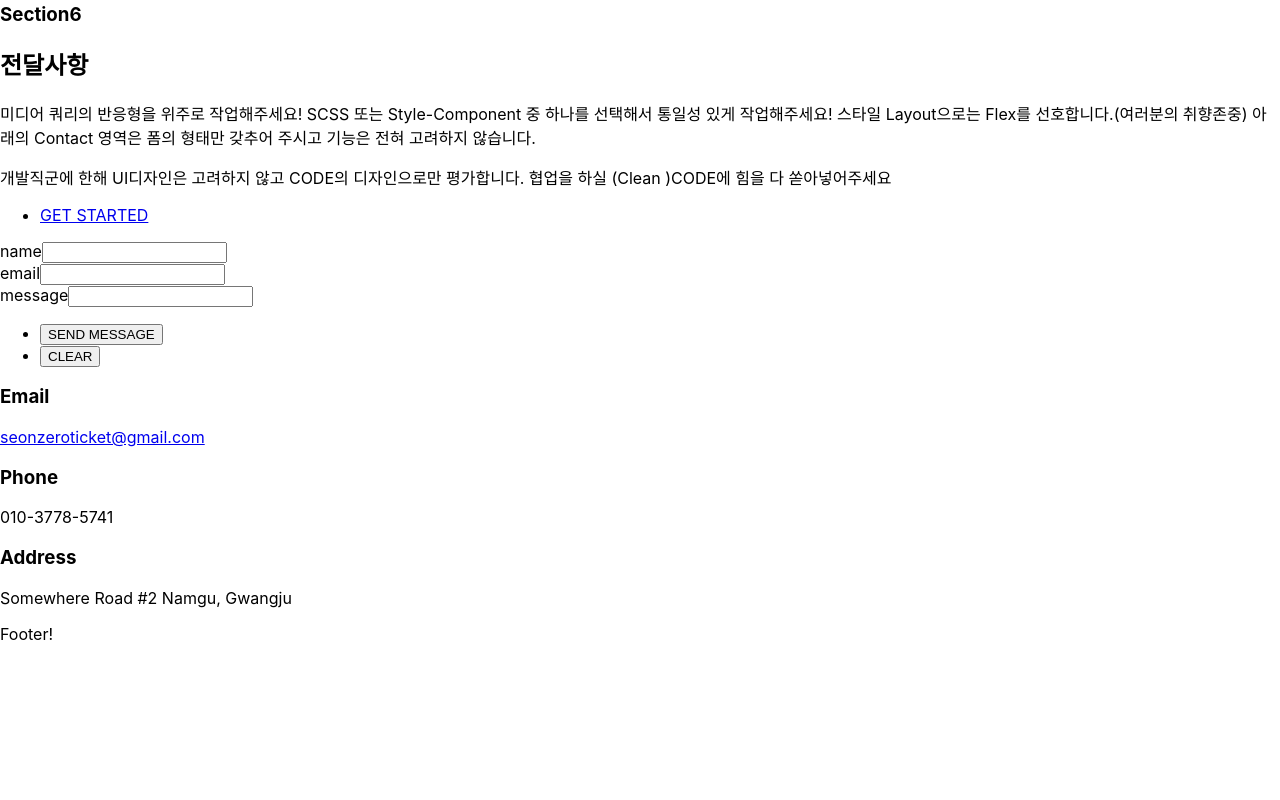
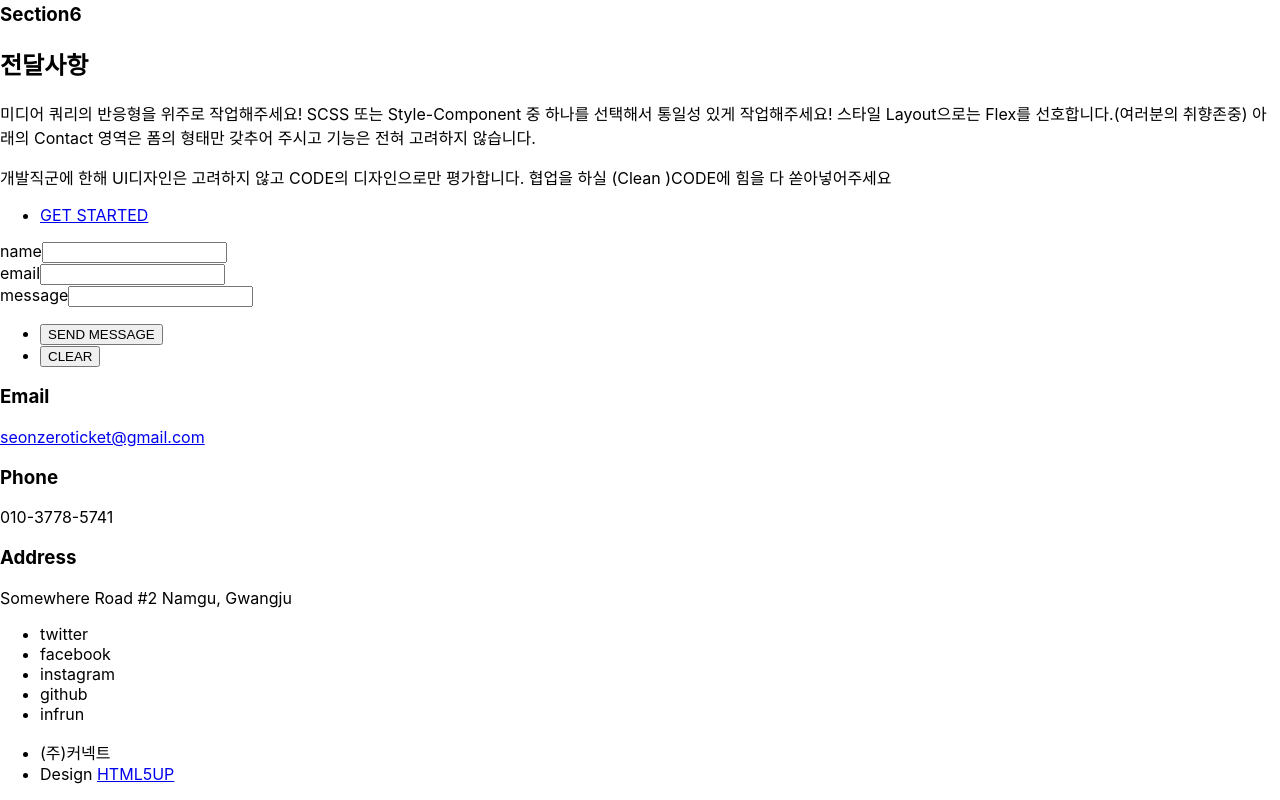
Before and after one commit to seonzeti/CNT_React_TEST, a React (Create React App) app: page / in a window 1280 px wide. Shown: the part 644-1444 px from the top of the page. Before the commit the page ends 1304 px from the top, so only its background shows below. Built offline with nearby package versions, Linux system fonts and the light colour scheme.

Commit message:
- footer jsx 태그

```diff
--- a/src/components/footer.jsx
+++ b/src/components/footer.jsx
@@ -3,9 +3,25 @@ import React, { PureComponent } from 'react';
 class Footer extends PureComponent {
 render() {
     return (
-      <p>Footer!</p>
+
+        <><div>
+            <ul>
+                <li>twitter</li>
+                <li>facebook</li>
+                <li>instagram</li>
+                <li>github</li>
+                <li>infrun</li>
+            </ul>
+        </div><div>
+                <ul>
+                    <li>(주)커넥트</li>
+                    <li>Design <a href="#"> HTML5UP</a></li>
+                </ul>
+            </div></>
+
+
     );
-  }
+}
 }
 
 export default Footer;
```
